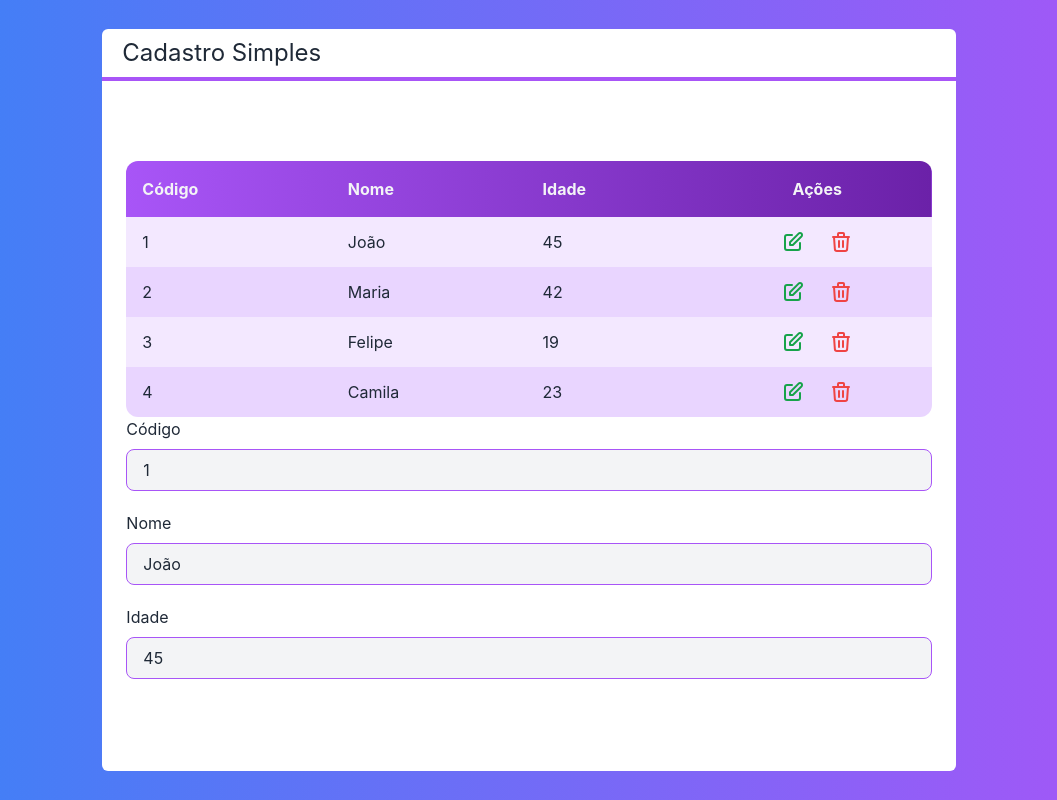
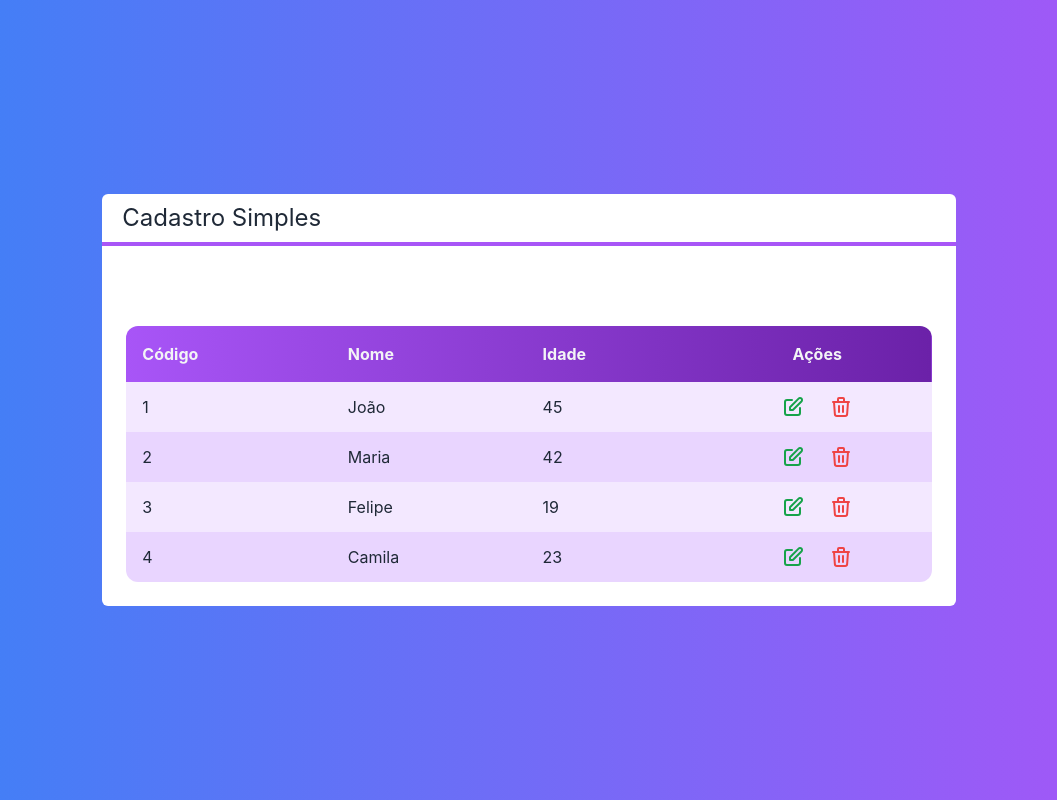
Before and after one commit to EmersonJahn/next-crud, a Next.js app: page / in a window 1280 px wide. Shown: the whole page, without its empty margins (111-1168 px from the left). Built offline with nearby package versions, Linux system fonts and the light colour scheme.

Commit message:
add navigation between Table and Form components

```diff
--- a/src/components/Button.tsx
+++ b/src/components/Button.tsx
@@ -2,13 +2,14 @@ interface ButtonProps {
     color?: 'green' | 'blue' | 'gray' | 'red';
     className?: string;
     children: any;
+    onClick?: () => void;
 }
 
 export default function Button(props: ButtonProps) {
     const color = props.color ?? 'blue';
 
     return (
-        <button className={`bg-${color}-600 text-white px-4 py-2 rounded-md ${props.className}`}>
+        <button className={`bg-${color}-600 text-white px-4 py-2 rounded-md ${props.className}`} onClick={props.onClick} >
             {props.children}
         </button>
     );
--- a/src/components/Form.tsx
+++ b/src/components/Form.tsx
@@ -6,19 +6,21 @@ import Input from "./Input";
 
 interface FormProps {
     client: Client;
-
+    canceled?: () => void;
+    changedClient?: (client: Client) => void;
+    saved?: () => void;
 }
 
 export default function Form(props: FormProps) {
-    const clientId = props.client?.id;
+    const id = props.client?.id;
 
     const [name, setName] = useState(props.client?.name ?? "");
     const [age, setAge]   = useState(props.client?.age ?? 0);
 
     return (
         <div>
-            {clientId ? (
-                <Input readOnly className="mb-5" text="Código" type="text" value={clientId} />
+            {id ? (
+                <Input readOnly className="mb-5" text="Código" type="text" value={id} />
             ) : false}
 
             <Input className="mb-5" text="Nome" type="text" value={name} onChange={setName} />
@@ -26,8 +28,8 @@ export default function Form(props: FormProps) {
             <Input text="Idade" type="number" value={age} onChange={setAge} />
 
             <div className="flex justify-end mt-7">
-                <Button className="mr-2" color="blue">{clientId ? 'Salvar' : 'Cadastrar'}</Button>
-                <Button color="red">Cancelar</Button>
+                <Button className="mr-2" color="blue" onClick={() => props.changedClient?.(new Client(name, +age, id))}>{id ? 'Salvar' : 'Cadastrar'}</Button>
+                <Button color="red" onClick={props.canceled}>Cancelar</Button>
             </div>
         </div>
     );
--- a/src/pages/index.tsx
+++ b/src/pages/index.tsx
@@ -1,4 +1,5 @@
 import type { NextPage } from 'next'
+import { useState } from 'react'
 import Button from '../components/Button'
 import Form from '../components/Form'
 
@@ -15,6 +16,8 @@ const Home: NextPage = () => {
     new Client('Camila', 23, '4'),
   ]
 
+  const [visible, setVisible] = useState<'table' | 'form'>('table');
+
   function selectedClient(client: Client) {
     console.log(client.name);
 
@@ -25,20 +28,32 @@ const Home: NextPage = () => {
 
   }
 
+  function saveClient(client: Client) {
+    console.log('saveClient', client);
+
+  }
+
   return (
     <div className='flex justify-center items-center h-screen bg-gradient-to-r from-blue-500 to-purple-500 text-white'>
 
       <Layout title='Cadastro Simples'>
+
+        {visible == 'table'
+          ?
+            <>
               <div className='flex justify-end'>
-          <Button className='mb-4' color='green'>Novo cliente</Button>
+                <Button className='mb-4' color='green' onClick={() => setVisible('form')}>Novo cliente</Button>
               </div>
 
               <Table clients={clients}
                 selectedClient={selectedClient}
                 deletedClient={deletedClient}
               />
+            </>
+          :
+            <Form client={clients[0]} canceled={() => setVisible('table')} changedClient={saveClient}/>
+        }
 
-        <Form client={clients[0]}/>
       </Layout>
 
     </div>
```
Lines whose indentation alone changed are shown as unchanged.
